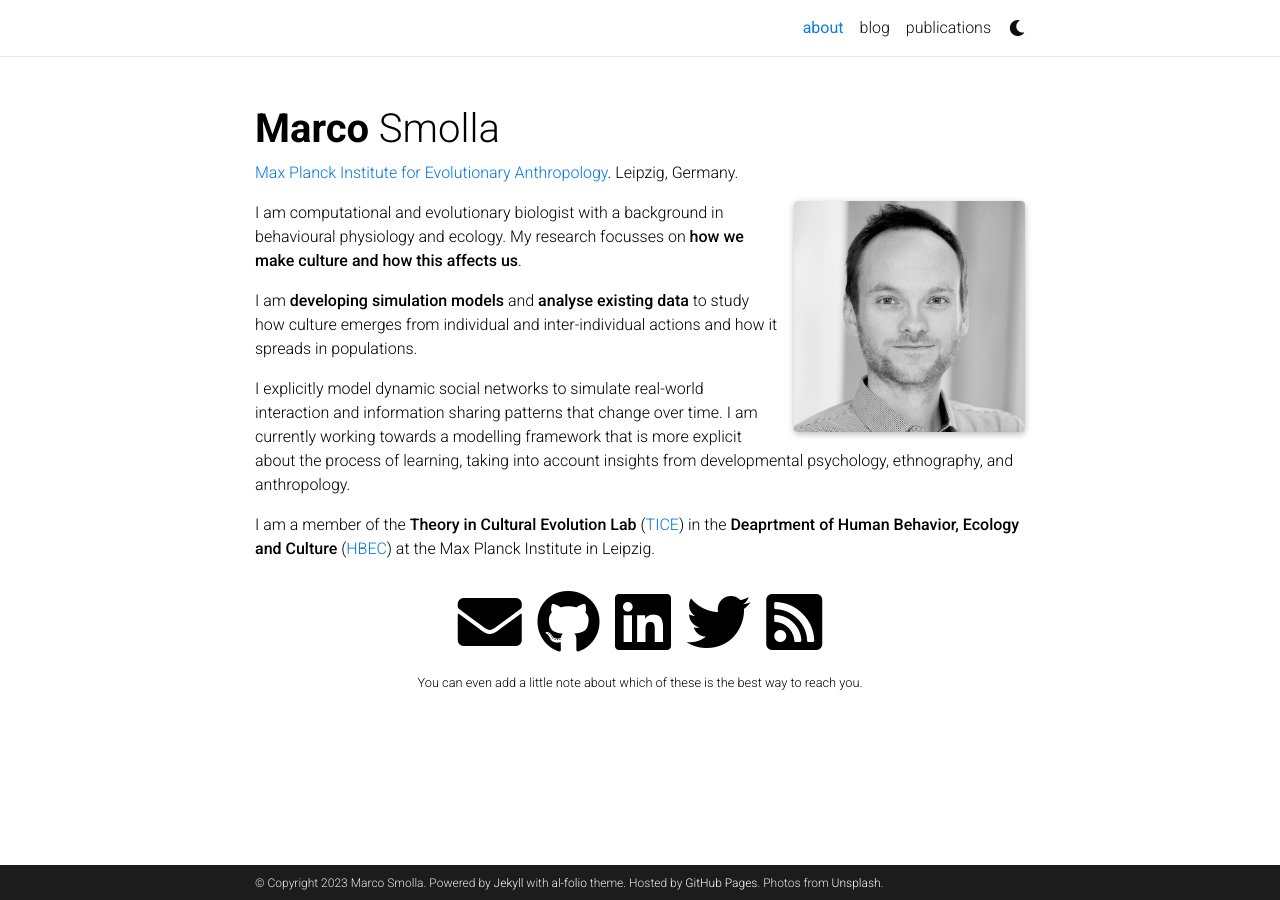
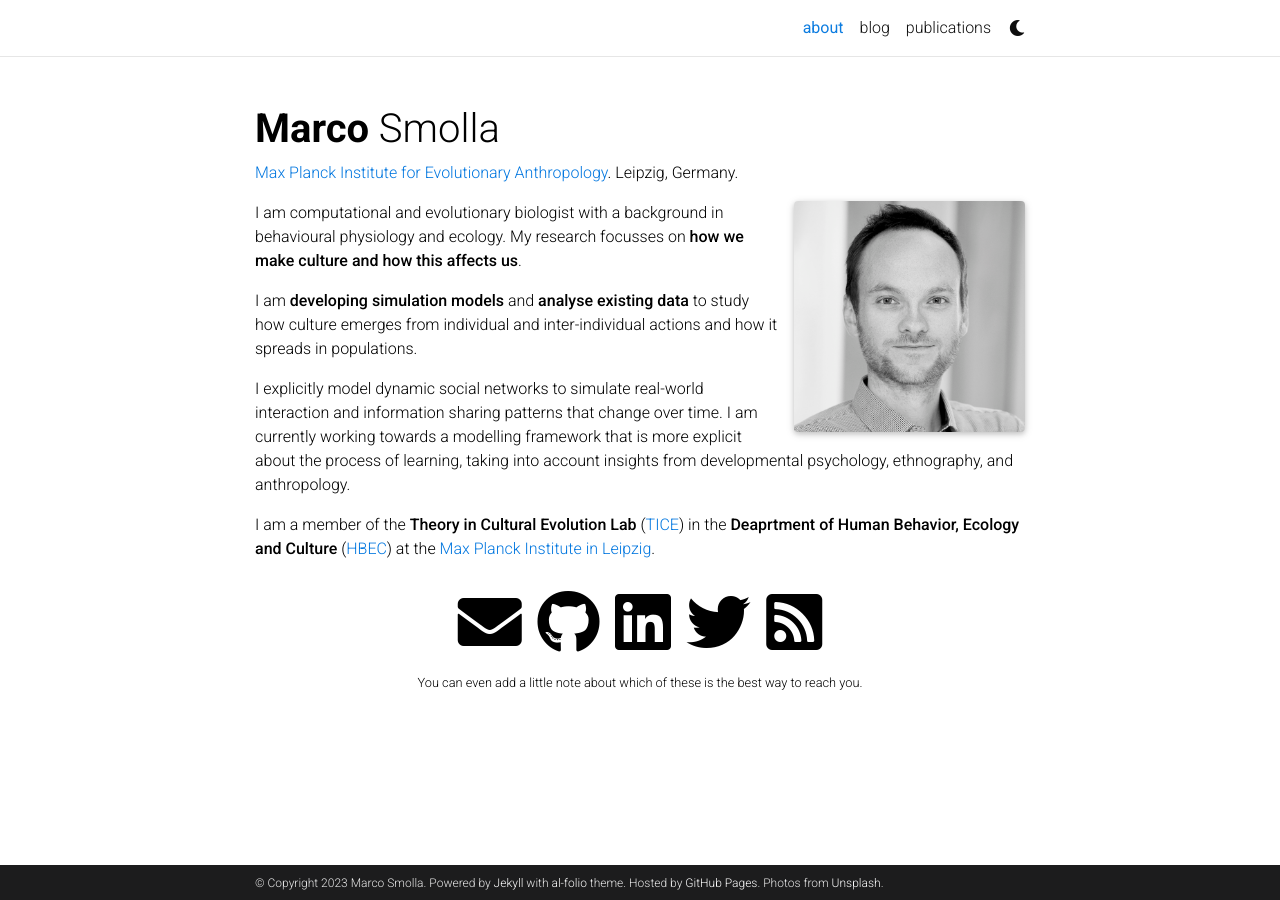
Before and after one commit to marcosmolla/marcosmolla.github.io, a Jekyll site: the page built from _pages/about.md, in a window 1280 px wide. Built offline with Jekyll 4.4.1, drawn with Linux system fonts in a browser that asks for light colours; full-size pictures stand in for the smaller copies a plugin makes; comment, search, counter and statistics services are not loaded; a style sheet for code colours, icons or effects is not loaded; part of the change alters nothing that is shown.

```diff
--- a/_pages/about.md
+++ b/_pages/about.md
@@ -21,4 +21,4 @@ I am **developing simulation models** and **analyse existing data** to study how
 
 I explicitly model dynamic social networks to simulate real-world interaction and information sharing patterns that change over time. I am currently working towards a modelling framework that is more explicit about the process of learning, taking into account insights from developmental psychology, ethnography, and anthropology.
 
-I am a member of the **Theory in Cultural Evolution Lab** ([TICE](https://ticelab.mystrikingly.com)) in the **Deaprtment of Human Behavior, Ecology and Culture** ([HBEC](https://www.eva.mpg.de/ecology/index/)) at the Max Planck Institute in Leipzig.
+I am a member of the **Theory in Cultural Evolution Lab** ([TICE](https://ticelab.mystrikingly.com)) in the **Deaprtment of Human Behavior, Ecology and Culture** ([HBEC](https://www.eva.mpg.de/ecology/index/)) at the [Max Planck Institute in Leipzig](https://www.eva.mpg.de/index/).
```
